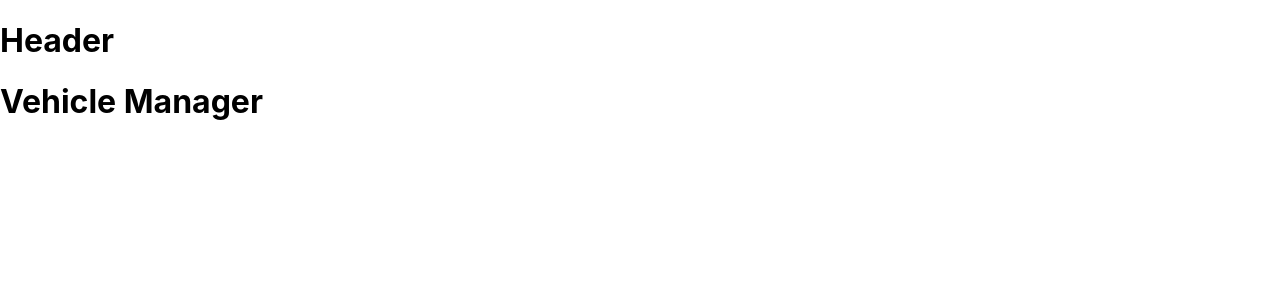
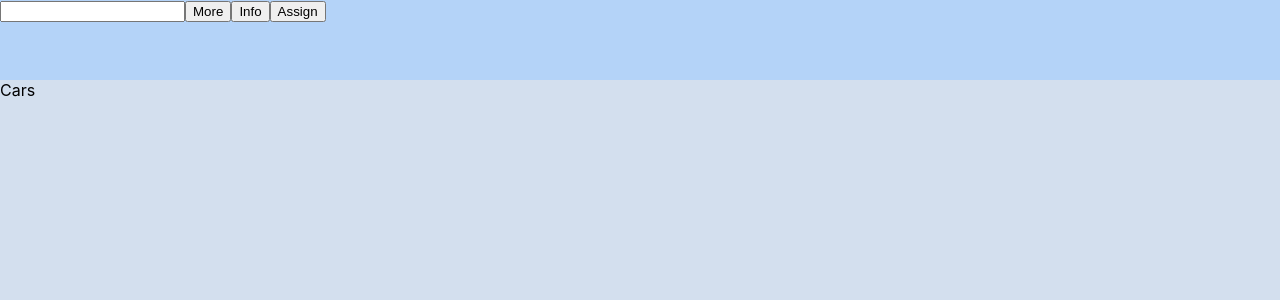
Before and after one commit to matt-teran/vehicle-manager, a React (Create React App) app: page / in a window 1280 px wide. Shown: the top 300 px of the page. Built offline with nearby package versions, Linux system fonts and the light colour scheme.

Commit message:
Began to add basic CSS styling

```diff
--- a/src/App.js
+++ b/src/App.js
@@ -2,13 +2,11 @@ import React from 'react';
 import './App.css';
 
 import Aux from './hoc/Aux/Aux';
-import Header from './components/Header/Header';
 import VehicleManager from './containers/VehicleManager/VehicleManager';
 
 function App() {
   return (
     <Aux>
-      <Header/>
       <VehicleManager/>
     </Aux>
   );
--- a/src/components/Cars/Cars.js
+++ b/src/components/Cars/Cars.js
@@ -0,0 +1,9 @@
+import React from 'react';
+
+import classes from './Cars.module.css';
+
+const cars = () => (
+    <div className={classes.Cars}>Cars</div>
+)
+
+export default cars;
--- /dev/null
+++ b/src/components/Cars/Cars.module.css
@@ -0,0 +1,4 @@
+.Cars {
+    height: 90vh;
+    background-color: #D3DFEE;
+}
--- a/src/components/Header/Header.js
+++ /dev/null
@@ -1,7 +0,0 @@
-import React from 'react';
-
-const header = () => (
-    <h1>Header</h1>
-)
-
-export default header;
--- /dev/null
+++ b/src/components/Toolbar/Toolbar.js
@@ -0,0 +1,17 @@
+import React from 'react';
+
+import Button from '../UI/Button/Button';
+import Search from '../UI/Search/Search';
+
+import classes from './Toolbar.module.css';
+
+const toolbar = () => (
+    <div className={classes.Toolbar}>
+        <Search />
+        <Button text='More'/>
+        <Button text='Info'/>
+        <Button text='Assign'/>
+    </div>
+)
+
+export default toolbar;
--- /dev/null
+++ b/src/components/Toolbar/Toolbar.module.css
@@ -0,0 +1,4 @@
+.Toolbar {
+    height: 10vh;
+    background-color: #B4D3F8;
+}
--- /dev/null
+++ b/src/components/UI/Button/Button.js
@@ -0,0 +1,7 @@
+import React from 'react';
+
+const button = (props) => (
+    <button>{props.text}</button>
+)
+
+export default button;
--- /dev/null
+++ b/src/components/UI/Search/Search.js
@@ -0,0 +1,7 @@
+import React from 'react';
+
+const search = () => (
+    <input type='text' />
+)
+
+export default search;
--- a/src/containers/VehicleManager/VehicleManager.js
+++ b/src/containers/VehicleManager/VehicleManager.js
@@ -1,9 +1,17 @@
 import React, { Component } from 'react';
+
+import Aux from '../../hoc/Aux/Aux';
+
+import Toolbar from '../../components/Toolbar/Toolbar';
+import Cars from '../../components/Cars/Cars';
 
 class VehicleManager extends Component{
     render(){
         return (
-            <h1>Vehicle Manager</h1>
+            <Aux>
+                <Toolbar/>
+                <Cars/>
+            </Aux>
         );
     }
 }
```
Also changed, not shown: src/components/UI/Button/Button.module.css (added), src/components/UI/Search/Search.module.css (added).
